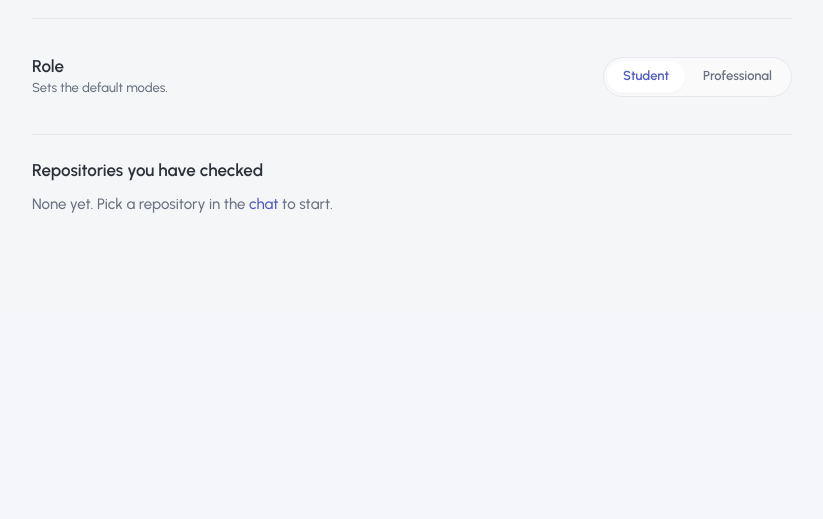
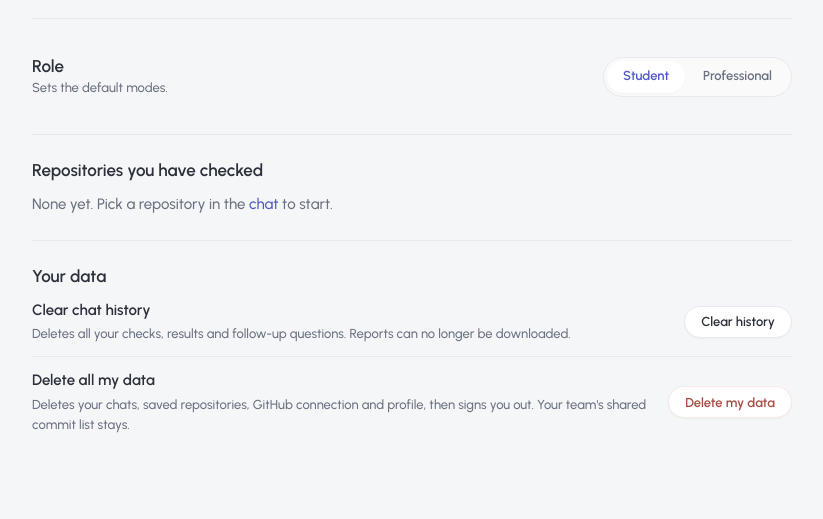
Before and after one commit to sanchitaaX/kaizenn, a FastAPI app: template templates/profile.html in a window 1280 px wide. Shown: the part 489-1008 px from the top of the page, without its empty margins (228-1051 px from the left). Before the commit the page ends 702 px from the top, so only its background shows below. Run offline with FastAPI, Linux system fonts and the light colour scheme; the template is opened without the code that fills it, so the values that code supplies are empty.

Commit message:
Add Clear chat history and Delete all my data to Profile
Clear history removes the user's chats and follow-up messages. Delete
removes their chats, saved repositories, GitHub token and profile, then
signs them out. Shared team commit data stays. Both ask for confirmation.

Co-Authored-By: Claude Opus 5.5 <noreply@anthropic.com>

```diff
--- a/app/api.py
+++ b/app/api.py
@@ -316,6 +316,20 @@ def update_profile(body: ProfileIn, user: dict = Depends(require_user)):
 
 class RoleIn(BaseModel):
     role: str = ""
+
+
+@router.post("/profile/clear-history")
+def clear_history(user: dict = Depends(require_user)):
+    """Delete all of this user's chats and follow-up messages."""
+    return {"removed": db.clear_history(user["login"])}
+
+
+@router.post("/profile/delete-data")
+def delete_data(request: Request, user: dict = Depends(require_user)):
+    """Delete everything stored for this user, then sign them out."""
+    db.delete_user_data(user["login"])
+    request.session.clear()
+    return {"ok": True, "redirect": "/login"}
 
 
 @router.post("/profile/role")
--- a/static/css/pages/profile.css
+++ b/static/css/pages/profile.css
@@ -29,3 +29,12 @@
   .pf-account .btn { margin-left: calc(72px + var(--s-4)); }
   .pf-toggle { align-items: flex-start; }
 }
+
+/* Your data */
+.pf-data-row { display: flex; align-items: center; justify-content: space-between; gap: var(--s-4); padding: var(--s-3) 0; }
+.pf-data-row + .pf-data-row { border-top: 1px solid var(--hairline); }
+.pf-data-row .row-main { display: flex; flex-direction: column; gap: 2px; }
+.pf-data-row .row-meta { color: var(--ink-soft); font-size: var(--fs-13); white-space: normal; }
+.pf-danger { color: var(--alert-ink); border-color: var(--alert-tint-2); }
+.pf-danger:hover:not(:disabled) { background: var(--alert-tint); }
+@media (max-width: 560px) { .pf-data-row { flex-direction: column; align-items: stretch; } }
--- a/static/js/pages/profile.js
+++ b/static/js/pages/profile.js
@@ -66,4 +66,31 @@
       }
     });
   });
+
+  // Your data: clear history, or delete everything and sign out.
+  const clearBtn = document.getElementById("clear-history");
+  const deleteBtn = document.getElementById("delete-data");
+  if (clearBtn) clearBtn.addEventListener("click", async () => {
+    if (!window.confirm("Delete all your chats, results and follow-up questions? This cannot be undone.")) return;
+    clearBtn.disabled = true;
+    try {
+      const data = await window.SecureFix.api("/api/profile/clear-history", { method: "POST" });
+      window.SecureFix.toast(data.removed ? "Chat history cleared" : "There was no history to clear");
+    } catch (err) {
+      window.SecureFix.toast(err.message || "Could not clear your history. Try again.");
+    } finally {
+      clearBtn.disabled = false;
+    }
+  });
+  if (deleteBtn) deleteBtn.addEventListener("click", async () => {
+    if (!window.confirm("Delete all your SecureFix data and sign out? This cannot be undone.")) return;
+    deleteBtn.disabled = true;
+    try {
+      const data = await window.SecureFix.api("/api/profile/delete-data", { method: "POST" });
+      location.href = (data && data.redirect) || "/login";
+    } catch (err) {
+      deleteBtn.disabled = false;
+      window.SecureFix.toast(err.message || "Could not delete your data. Try again.");
+    }
+  });
 })();
--- a/templates/profile.html
+++ b/templates/profile.html
@@ -83,6 +83,24 @@
     <p class="muted pf-empty">None yet. Pick a repository in the <a href="/chat">chat</a> to start.</p>
     {% endif %}
   </section>
+
+  <section class="pf-section" aria-labelledby="pf-data-title">
+    <h2 class="pf-heading" id="pf-data-title">Your data</h2>
+    <div class="pf-data-row">
+      <div class="row-main">
+        <span class="row-title">Clear chat history</span>
+        <span class="row-meta">Deletes all your checks, results and follow-up questions. Reports can no longer be downloaded.</span>
+      </div>
+      <button class="btn btn-secondary btn-sm" type="button" id="clear-history">Clear history</button>
+    </div>
+    <div class="pf-data-row">
+      <div class="row-main">
+        <span class="row-title">Delete all my data</span>
+        <span class="row-meta">Deletes your chats, saved repositories, GitHub connection and profile, then signs you out. Your team's shared commit list stays.</span>
+      </div>
+      <button class="btn btn-secondary btn-sm pf-danger" type="button" id="delete-data">Delete my data</button>
+    </div>
+  </section>
 </div>
 {% endblock %}
 
```
Also changed, not shown: app/db.py (+24 -0 lines), tests/test_chat.py (+23 -0 lines).
